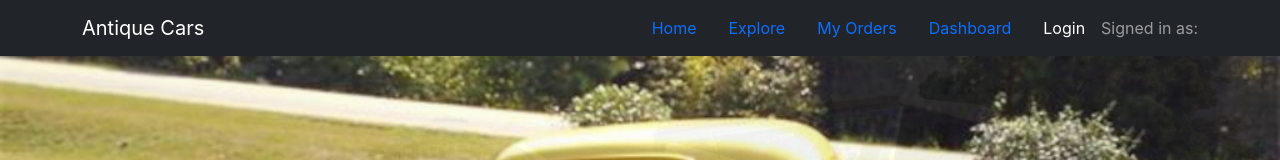
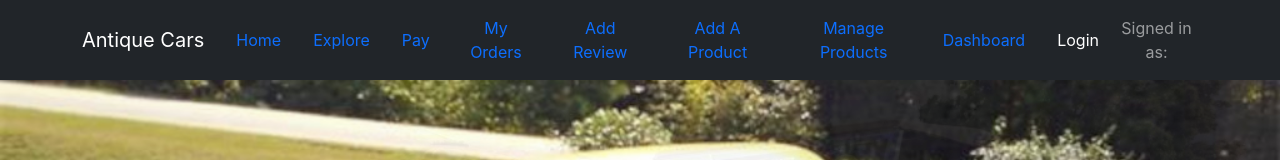
Before and after one commit to rezbd/antique-cars-client-side, a React (Create React App) app: page / in a window 1280 px wide. Shown: the top 160 px of the page. Built offline with nearby package versions, Linux system fonts and the light colour scheme; no server answers.

Commit message:
ready to try dashboard following module 73

```diff
--- a/src/App.js
+++ b/src/App.js
@@ -18,6 +18,7 @@ import AddService from './Pages/AddService/AddService';
 import AddReview from './Pages/AddReview/AddReview';
 import ManageProducts from './Pages/ManageProducts/ManageProducts';
 import MyOrders from './Pages/MyOrders/MyOrders';
+import Pay from './Pages/Pay/Pay';
 
 function App() {
   return (
@@ -59,6 +60,9 @@ function App() {
             <Route path="/myOrders">
               <MyOrders></MyOrders>
             </Route>
+            <Route path="/pay">
+              <Pay></Pay>
+            </Route>
             <Route path="*">
               <Error></Error>
             </Route>
--- /dev/null
+++ b/src/Pages/Pay/Pay.js
@@ -0,0 +1,11 @@
+import React from 'react';
+
+const Pay = () => {
+    return (
+        <div>
+            <h2 className="my-5 py-5">Payment system coming soon</h2>
+        </div>
+    );
+};
+
+export default Pay;
--- a/src/Pages/Shared/Header/Header.js
+++ b/src/Pages/Shared/Header/Header.js
@@ -16,7 +16,11 @@ const Header = () => {
                         <Navbar.Collapse className="justify-content-end">
                             <Nav.Link as={Link} to="/home">Home</Nav.Link>
                             <Nav.Link as={Link} to="/explore">Explore</Nav.Link>
+                            <Nav.Link as={Link} to="/pay">Pay</Nav.Link>
                             <Nav.Link as={Link} to="/myOrders">My Orders</Nav.Link>
+                            <Nav.Link as={Link} to="/addReview">Add Review</Nav.Link>
+                            <Nav.Link as={Link} to="/addProduct">Add A Product</Nav.Link>
+                            <Nav.Link as={Link} to="/manageProducts">Manage Products</Nav.Link>
                             <Nav.Link as={Link} to="/dashboard">Dashboard</Nav.Link>
                             {
                                 user?.email ?
```
